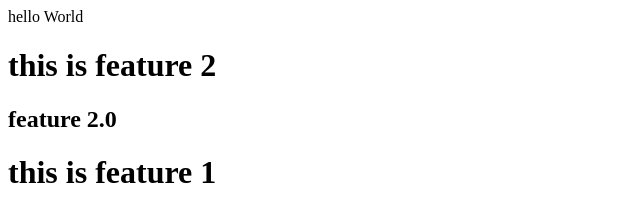
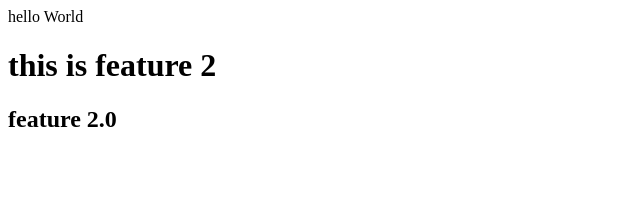
Before and after one commit to NemishMoradiya/nemish, a plain HTML site: page index.html in a window 1280 px wide. Shown: the whole page, without its empty margins (0-640 px from the left). Drawn offline with Linux system fonts and the light colour scheme.

Commit message:
removing featur 1 from feature 2 branch

```diff
--- a/index.html
+++ b/index.html
@@ -1,4 +1,3 @@
 <p>hello World</p>
 <h1>this is feature 2</h1>
 <h2>feature 2.0</h2>
-<h1>this is feature 1</h1>
```
